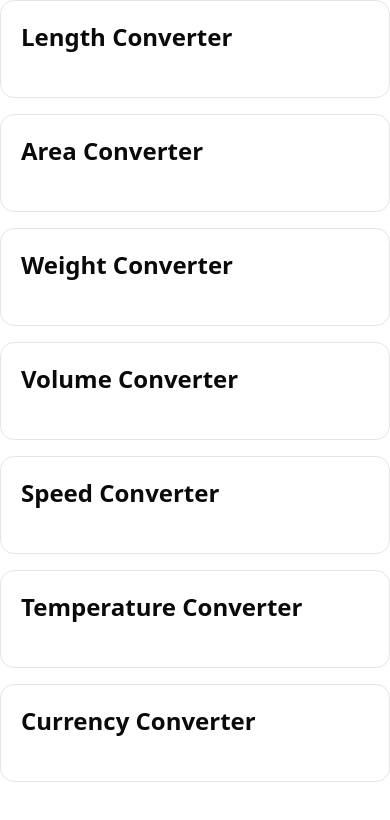
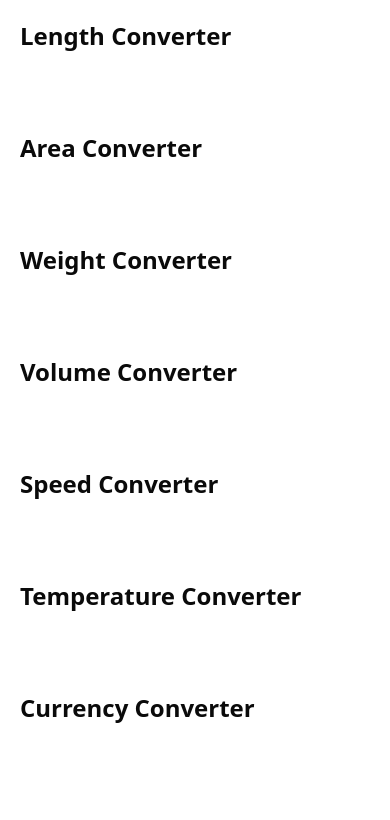
Before and after one commit to dominikw123/portfolio.unit-converter-app, a React (Vite) app: page / in a window 390 px wide. Shown: the top 820 px of the page. Built offline with nearby package versions, Linux system fonts and the light colour scheme.

Commit message:
style: responsive wrapper view

```diff
--- a/src/components/ConverterWrapper.tsx
+++ b/src/components/ConverterWrapper.tsx
@@ -8,10 +8,10 @@ type ConverterWrapperProps = {
 export default function ConverterWrapper({ children, title }: ConverterWrapperProps) {
   return (
     <Card className="flex flex-col justify-center max-h-auto w-screen shadow-none gap-4 relative p-5 sm:w-full sm:max-w-lg sm:border-gray-200 sm:rounded-xl sm:shadow-sm">
-      <CardHeader className="p-0 min-w-full max-w-[450px]">
+      <CardHeader className="p-0 min-w-full max-w-[450px] sm:max-w-auto">
         <CardTitle className="text-2xl">{title}</CardTitle>
       </CardHeader>
-      <CardContent className="flex flex-col gap-4 min-w-full max-w-[450px] sm:max-w-xl max-h-auto">
+      <CardContent className="flex flex-col gap-4 min-w-full max-w-[450px] sm:max-w-auto">
         {children}
       </CardContent>
     </Card>
--- a/src/components/ui/card.tsx
+++ b/src/components/ui/card.tsx
@@ -1,18 +1,18 @@
-import * as React from "react"
+import * as React from "react";
 
-import { cn } from "@/lib/utils"
+import { cn } from "@/lib/utils";
 
 function Card({ className, ...props }: React.ComponentProps<"div">) {
   return (
     <div
       data-slot="card"
       className={cn(
-        "bg-card text-card-foreground flex flex-col gap-6 rounded-xl border py-6 shadow-sm",
+        "bg-card text-card-foreground flex flex-col gap-6 sm:rounded-xl sm:border py-6 shadow-sm dark:border-input",
         className
       )}
       {...props}
     />
-  )
+  );
 }
 
 function CardHeader({ className, ...props }: React.ComponentProps<"div">) {
@@ -25,7 +25,7 @@ function CardHeader({ className, ...props }: React.ComponentProps<"div">) {
       )}
       {...props}
     />
-  )
+  );
 }
 
 function CardTitle({ className, ...props }: React.ComponentProps<"div">) {
@@ -35,7 +35,7 @@ function CardTitle({ className, ...props }: React.ComponentProps<"div">) {
       className={cn("leading-none font-semibold", className)}
       {...props}
     />
-  )
+  );
 }
 
 function CardDescription({ className, ...props }: React.ComponentProps<"div">) {
@@ -45,7 +45,7 @@ function CardDescription({ className, ...props }: React.ComponentProps<"div">) {
       className={cn("text-muted-foreground text-sm", className)}
       {...props}
     />
-  )
+  );
 }
 
 function CardAction({ className, ...props }: React.ComponentProps<"div">) {
@@ -58,7 +58,7 @@ function CardAction({ className, ...props }: React.ComponentProps<"div">) {
       )}
       {...props}
     />
-  )
+  );
 }
 
 function CardContent({ className, ...props }: React.ComponentProps<"div">) {
@@ -68,7 +68,7 @@ function CardContent({ className, ...props }: React.ComponentProps<"div">) {
       className={cn("px-6", className)}
       {...props}
     />
-  )
+  );
 }
 
 function CardFooter({ className, ...props }: React.ComponentProps<"div">) {
@@ -78,7 +78,7 @@ function CardFooter({ className, ...props }: React.ComponentProps<"div">) {
       className={cn("flex items-center px-6 [.border-t]:pt-6", className)}
       {...props}
     />
-  )
+  );
 }
 
 export {
@@ -89,4 +89,4 @@ export {
   CardAction,
   CardDescription,
   CardContent,
-}
+};
```
